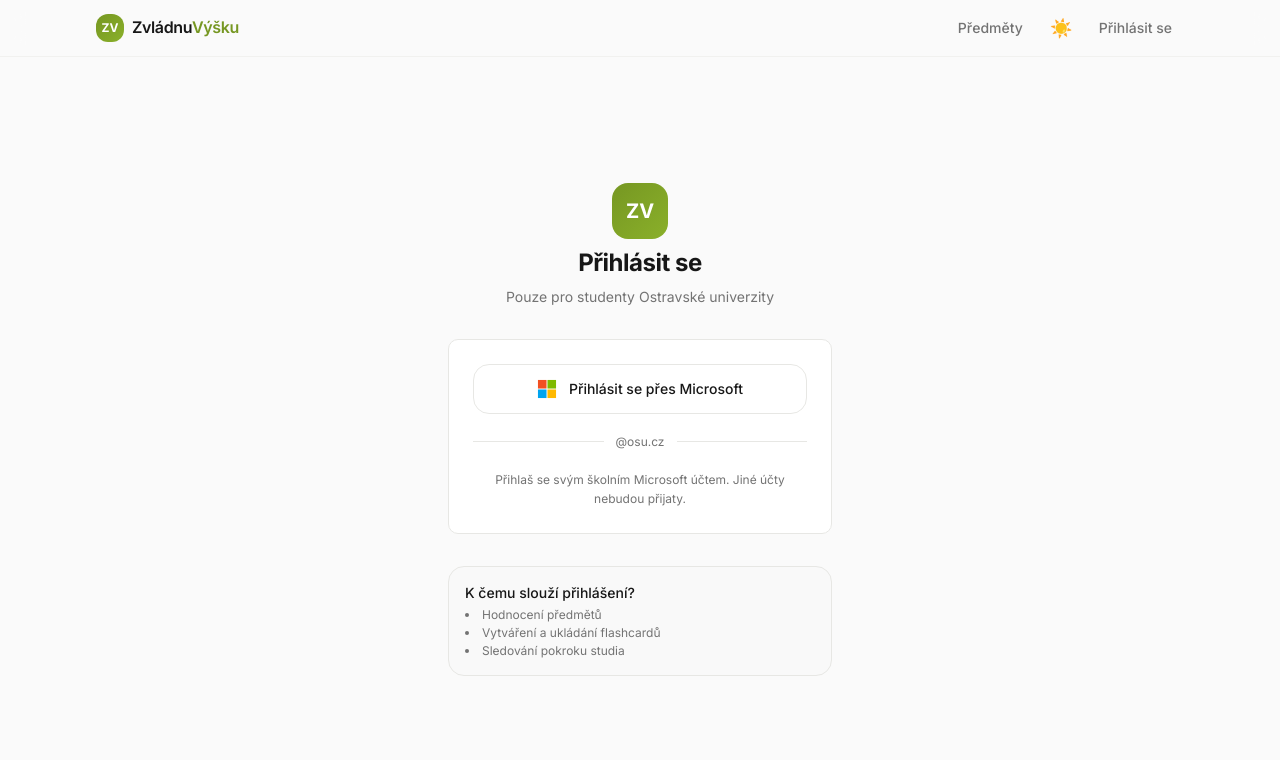
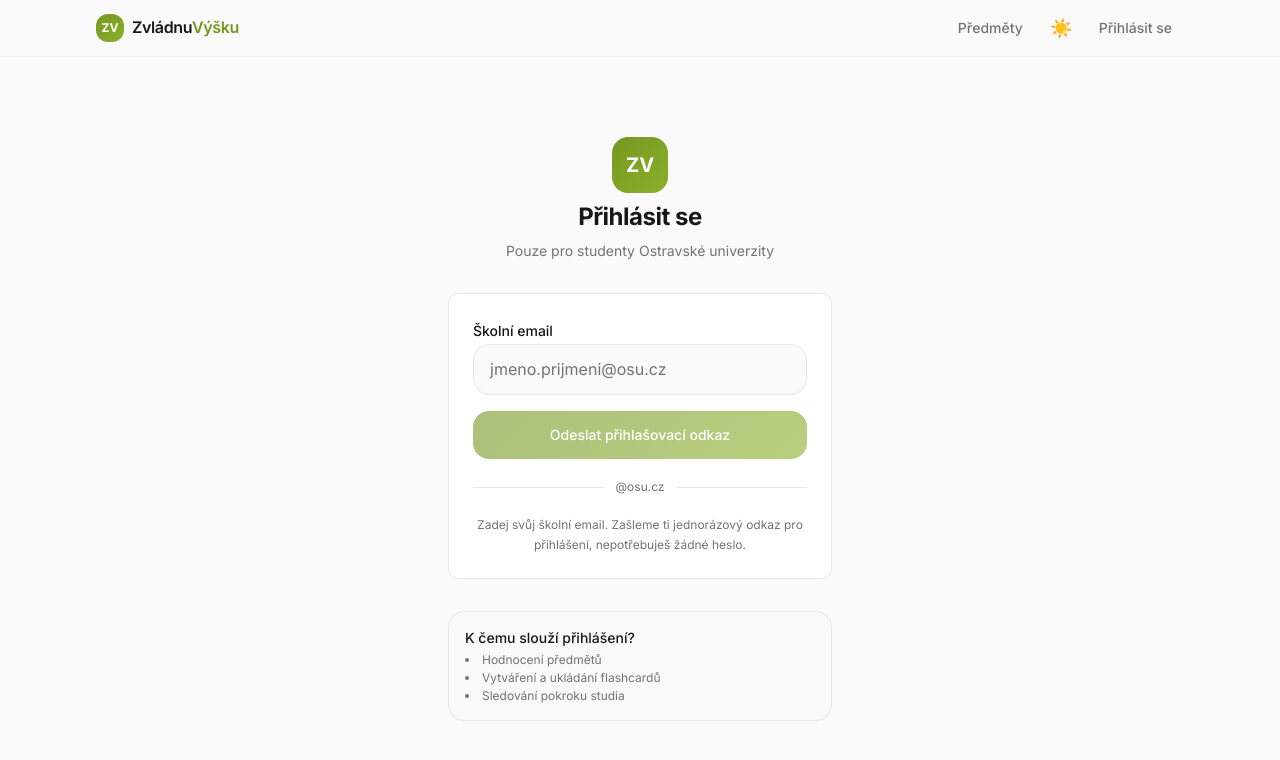
Before and after one commit to Mistarin/zvladnuvysku, a Next.js app in the folder frontend/: page /prihlaseni in a window 1280 px wide. Shown: the top 760 px of the page. Built offline with nearby package versions, Linux system fonts and the light colour scheme; no server answers.

Commit message:
refactor: přechod z Microsoft OAuth na Email Magic Link (Resend)

```diff
--- a/frontend/app/prihlaseni/page.tsx
+++ b/frontend/app/prihlaseni/page.tsx
@@ -1,7 +1,7 @@
 import type { Metadata } from 'next'
 import { createClient } from '@/lib/supabase/server'
 import { redirect } from 'next/navigation'
-import { MicrosoftLoginButton } from '@/components/auth/microsoft-login-button'
+import { EmailLoginForm } from '@/components/auth/email-login-form'
 
 export const metadata: Metadata = {
   title: 'Přihlášení',
@@ -31,7 +31,7 @@
 
         {/* Login card */}
         <div className="glass-card p-6 space-y-5">
-          <MicrosoftLoginButton />
+          <EmailLoginForm />
 
           <div className="flex items-center gap-3">
             <div className="flex-1 h-px bg-border" />
@@ -40,8 +40,7 @@
           </div>
 
           <p className="text-xs text-center text-muted-foreground leading-relaxed">
-            Přihlaš se svým školním Microsoft účtem.
-            Jiné účty nebudou přijaty.
+            Zadej svůj školní email. Zašleme ti jednorázový odkaz pro přihlášení, nepotřebuješ žádné heslo.
           </p>
         </div>
 
--- /dev/null
+++ b/frontend/components/auth/email-login-form.tsx
@@ -0,0 +1,104 @@
+'use client'
+
+import { useState } from 'react'
+import { createClient } from '@/lib/supabase/client'
+
+export function EmailLoginForm() {
+  const [email, setEmail] = useState('')
+  const [status, setStatus] = useState<'idle' | 'loading' | 'success' | 'error'>('idle')
+  const [errorMessage, setErrorMessage] = useState('')
+
+  const handleLogin = async (e: React.FormEvent) => {
+    e.preventDefault()
+
+    const trimmedEmail = email.trim()
+    if (!trimmedEmail) return
+
+    if (!trimmedEmail.endsWith('@osu.cz')) {
+      setStatus('error')
+      setErrorMessage('Použij prosím svůj školní email s koncovkou @osu.cz')
+      return
+    }
+
+    setStatus('loading')
+    const supabase = createClient()
+
+    const { error } = await supabase.auth.signInWithOtp({
+      email: trimmedEmail,
+      options: {
+        emailRedirectTo: `${window.location.origin}/auth/callback`,
+      },
+    })
+
+    if (error) {
+      console.error(error)
+      setStatus('error')
+      setErrorMessage(error.message.includes('rate_limit')
+        ? 'Příliš mnoho pokusů. Zkus to prosím znovu za chvíli.'
+        : 'Nepodařilo se odeslat email. Zkus to znovu.')
+    } else {
+      setStatus('success')
+    }
+  }
+
+  if (status === 'success') {
+    return (
+      <div className="text-center py-4 space-y-3">
+        <div className="w-12 h-12 rounded-full bg-emerald-500/10 text-emerald-500 flex items-center justify-center text-2xl mx-auto mb-2">
+          ✉️
+        </div>
+        <p className="font-medium text-foreground">Odkaz odeslán!</p>
+        <p className="text-sm text-muted-foreground leading-relaxed">
+          Zkontroluj svou schránku <span className="font-mono text-foreground">{email}</span> a klikni na přihlašovací odkaz.
+        </p>
+        <p className="text-xs text-muted-foreground mt-4">
+          Někdy může email spadnout do spamu.
+        </p>
+      </div>
+    )
+  }
+
+  return (
+    <form onSubmit={handleLogin} className="space-y-4">
+      <div className="space-y-2">
+        <label htmlFor="email" className="text-sm font-medium text-foreground">
+          Školní email
+        </label>
+        <div className="relative">
+          <input
+            id="email"
+            type="email"
+            required
+            value={email}
+            onChange={(e) => {
+              setEmail(e.target.value)
+              if (status === 'error') setStatus('idle')
+            }}
+            placeholder="jmeno.prijmeni@osu.cz"
+            className="w-full px-4 py-3 rounded-xl border border-border bg-background text-foreground placeholder:text-muted-foreground focus:ring-2 focus:ring-primary/40 focus:border-primary/40 outline-none transition-all"
+            disabled={status === 'loading'}
+          />
+        </div>
+      </div>
+
+      {status === 'error' && (
+        <p className="text-sm text-destructive">{errorMessage}</p>
+      )}
+
+      <button
+        type="submit"
+        disabled={status === 'loading' || !email.trim()}
+        className="w-full flex items-center justify-center gap-2 px-6 py-3.5 rounded-xl font-medium text-sm accent-gradient text-white hover:opacity-90 transition-all duration-150 disabled:opacity-60 disabled:cursor-not-allowed"
+      >
+        {status === 'loading' ? (
+          <>
+            <div className="w-4 h-4 border-2 border-white/30 border-t-white rounded-full animate-spin" />
+            <span>Odesílám...</span>
+          </>
+        ) : (
+          <span>Odeslat přihlašovací odkaz</span>
+        )}
+      </button>
+    </form>
+  )
+}
--- a/frontend/components/auth/microsoft-login-button.tsx
+++ /dev/null
@@ -1,55 +0,0 @@
-'use client'
-
-import { useState } from 'react'
-import { createClient } from '@/lib/supabase/client'
-
-export function MicrosoftLoginButton() {
-  const [isLoading, setIsLoading] = useState(false)
-
-  const handleLogin = async () => {
-    setIsLoading(true)
-    const supabase = createClient()
-    await supabase.auth.signInWithOAuth({
-      provider: 'azure',
-      options: {
-        scopes: 'email profile openid',
-        redirectTo: `${window.location.origin}/auth/callback`,
-      },
-    })
-    // isLoading zůstane true — stránka se přesměruje
-  }
-
-  return (
-    <button
-      onClick={handleLogin}
-      disabled={isLoading}
-      id="microsoft-login-btn"
-      className="
-        w-full flex items-center justify-center gap-3
-        px-6 py-3.5 rounded-xl font-medium text-sm
-        bg-card border border-border
-        hover:bg-muted hover:border-border/80
-        transition-all duration-150
-        disabled:opacity-60 disabled:cursor-not-allowed
-      "
-    >
-      {isLoading ? (
-        <>
-          <div className="w-4 h-4 border-2 border-primary/30 border-t-primary rounded-full animate-spin" />
-          <span>Přihlašuji...</span>
-        </>
-      ) : (
-        <>
-          {/* Microsoft logo SVG */}
-          <svg width="20" height="20" viewBox="0 0 21 21" xmlns="http://www.w3.org/2000/svg">
-            <rect x="1" y="1" width="9" height="9" fill="#f25022" />
-            <rect x="11" y="1" width="9" height="9" fill="#7fba00" />
-            <rect x="1" y="11" width="9" height="9" fill="#00a4ef" />
-            <rect x="11" y="11" width="9" height="9" fill="#ffb900" />
-          </svg>
-          <span>Přihlásit se přes Microsoft</span>
-        </>
-      )}
-    </button>
-  )
-}
```
